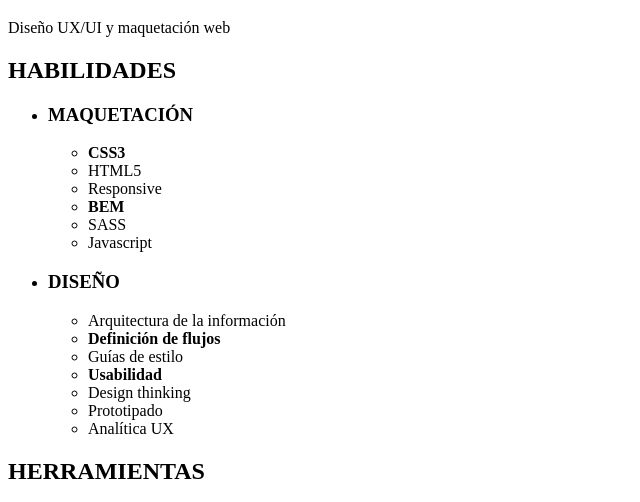
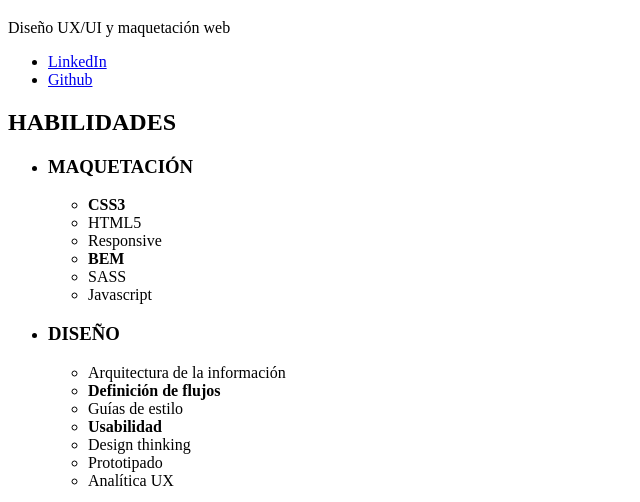
Before and after one commit to patifusa-20/202210-W2-E2-patricia-rufino, a website: page index.html in a window 1280 px wide. Shown: the part 248-750 px from the top of the page, without its empty margins (0-640 px from the left). Drawn offline with Linux system fonts and the light colour scheme.

Commit message:
Add links to my professional profiles

```diff
--- a/index.html
+++ b/index.html
@@ -22,6 +22,22 @@
             />
             <h1>Patricia Rufino Aránega</h1>
             <p>Diseño UX/UI y maquetación web</p>
+            <nav>
+                <ul>
+                    <li>
+                        <a
+                            href="https://www.linkedin.com/in/patricia-rufino-aranega/"
+                            target="_blank"
+                            >LinkedIn</a
+                        >
+                    </li>
+                    <li>
+                        <a href="https://github.com/patifusa-20" target="_blank"
+                            >Github</a
+                        >
+                    </li>
+                </ul>
+            </nav>
         </header>
         <main>
             <aside>
```
